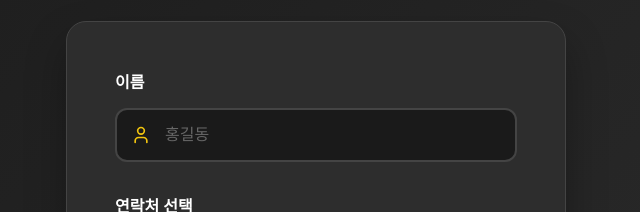
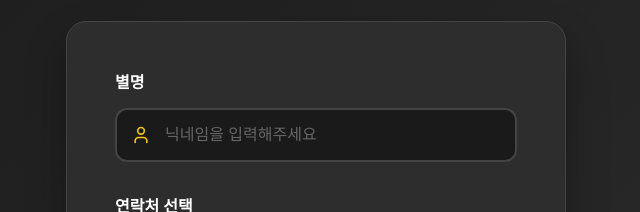
Before and after one commit to 818jsy/turtle-neck-landing, a React (Create React App) app: page / in a window 1280 px wide. Both pictures are taken after a click on the button "사전 신청하기". Shown: the part 250-462 px from the top of the page, without its empty margins (324-964 px from the left). Built offline with nearby package versions, Linux system fonts and the light colour scheme.

Commit message:
Feat: 이름 -> 별명

```diff
--- a/public/index.html
+++ b/public/index.html
@@ -19,7 +19,7 @@
 
     <!-- Netlify Forms -->
     <form name="preorder" netlify netlify-honeypot="bot-field" hidden>
-      <input type="text" name="name" />
+      <input type="text" name="nickname" />
       <input type="email" name="email" />
       <input type="tel" name="phone" />
     </form>
--- a/src/components/PreOrderForm.tsx
+++ b/src/components/PreOrderForm.tsx
@@ -11,7 +11,7 @@ const PreOrderForm: React.FC<PreOrderFormProps> = ({ onBack }) => {
   const [formData, setFormData] = useState({
     email: '',
     phone: '',
-    name: '',
+    nickname: '',
     contactType: 'email' // 'email' or 'phone'
   });
   const [isSubmitted, setIsSubmitted] = useState(false);
@@ -95,18 +95,19 @@ const PreOrderForm: React.FC<PreOrderFormProps> = ({ onBack }) => {
         <div className="honeypot">
           <input name="bot-field" />
         </div>
+        <input type="hidden" name="nickname" value={formData.nickname} />
 
         <div className="form-group">
-          <label htmlFor="name">이름</label>
+          <label htmlFor="nickname">별명</label>
           <div className="input-container">
             <User className="input-icon" />
             <input
               type="text"
-              id="name"
-              name="name"
-              value={formData.name}
+              id="nickname"
+              name="nickname"
+              value={formData.nickname}
               onChange={handleInputChange}
-              placeholder="홍길동"
+              placeholder="닉네임을 입력해주세요"
               required
             />
           </div>
```
